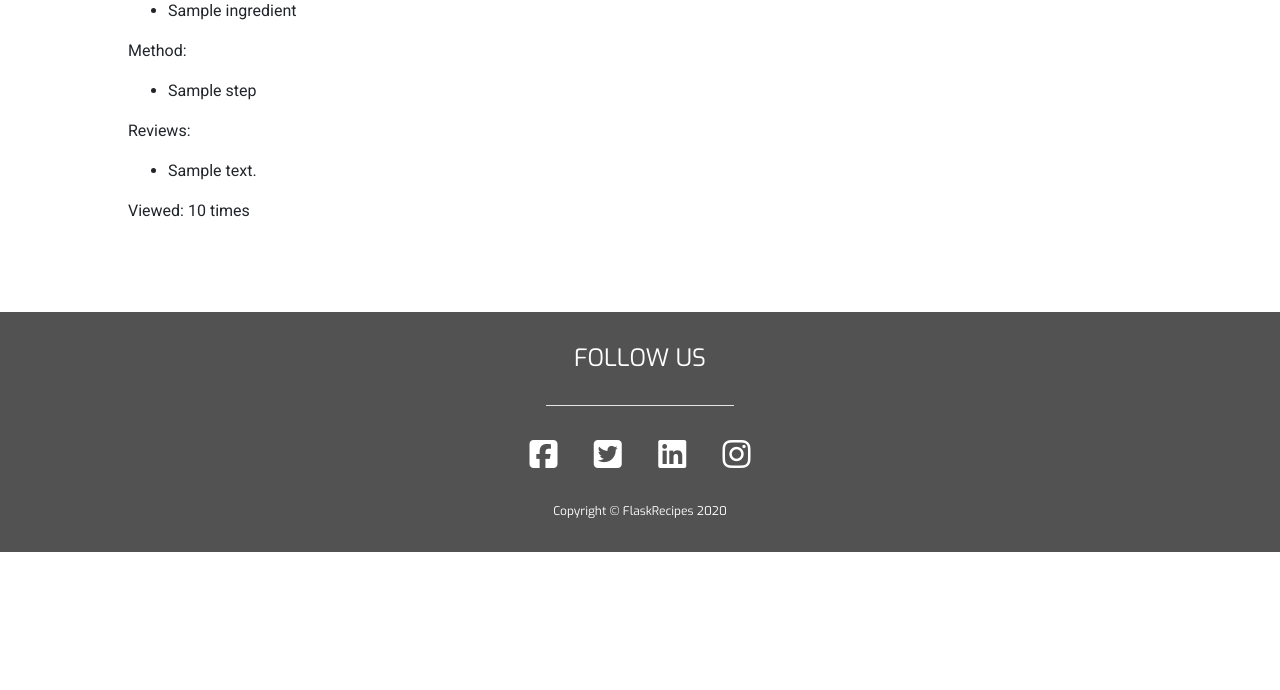
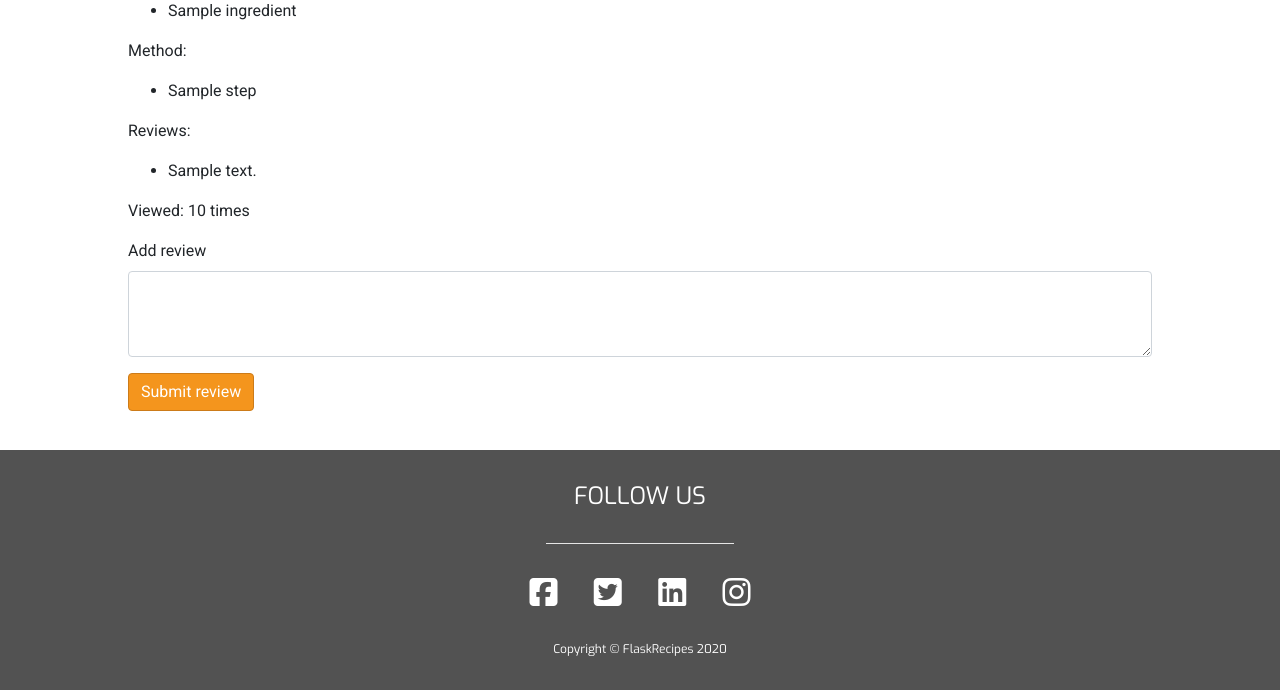
Before and after one commit to faithy80/dcd-project, a Flask app: template templates/view.html in a window 1280 px wide. Shown: the part 488-1178 px from the top of the page. Before the commit the page ends 1040 px from the top, so only its background shows below. Run offline with Flask 2, Linux system fonts and the light colour scheme; the template is opened without the code that fills it: most values are stand-ins (such as "Sample title", 1, 10 or a date in 2020); grey boxes marked "Sample" are stand-in pictures; some libraries are stand-ins or nearby versions.

Commit message:
Adding review for recipes and appliances added.

```diff
--- a/run.py
+++ b/run.py
@@ -125,6 +125,26 @@ def delete_recipe_category(db_id):
     return redirect(url_for('search', collection = 'recipe_categories'))
 
 
+@app.route('/add_review/<db_id>', methods=['POST'])
+def add_review(db_id):
+    if request.args['collection'] == 'recipe':
+        mongo.db.recipes.update({'_id': ObjectId(db_id)},
+        {
+            '$push' : {
+                'reviews' : request.form.get('review')
+            }
+        })
+        return redirect(url_for('view', db_id=db_id, collection='recipes'))
+    if request.args['collection'] == 'appliance':
+        mongo.db.appliances.update({'_id': ObjectId(db_id)},
+        {
+            '$push' : {
+                'reviews' : request.form.get('review')
+            }
+        })
+        return redirect(url_for('view', db_id=db_id, collection='appliances'))
+
+
 if __name__ == '__main__':
     app.run(host=os.getenv('IP', '0.0.0.0'),
             port=int(os.getenv('PORT', '5000')),
--- a/templates/view.html
+++ b/templates/view.html
@@ -8,29 +8,44 @@
 <section class="container-fluid view-container">
     <div class="row">
         <div class="col-12">
-            <img style="width: 300px;" src="{{recipe.img_link}}"/>
+            <img style="width: 300px;" src="{{recipe.img_link}}" />
             <h2>{{recipe.title}}</h2>
+
             <p>Category: {{recipe.category}}</p>
+
             <p>Servings: {{recipe.servings}}</p>
+
             <p>Ingredients:</p>
             <ul>
                 {% for ingredient in recipe.ingredients %}
-                    <li>{{ingredient}}</li>
+                <li>{{ingredient}}</li>
                 {% endfor %}
             </ul>
+
             <p>Method:</p>
             <ul>
                 {% for step in recipe.method %}
-                    <li>{{step}}</li>
+                <li>{{step}}</li>
                 {% endfor %}
             </ul>
+
             <p>Reviews:</p>
             <ul>
                 {% for review in recipe.reviews %}
-                    <li>{{review}}</li>
+                <li>{{review}}</li>
                 {% endfor %}
             </ul>
+
             <p>Viewed: {{recipe.view_stat}} times</p>
+
+            <form action="{{ url_for('add_review', db_id=recipe._id, collection='recipe') }}" method="POST">
+                <div class="form-group">
+                    <label for="review">Add review</label>
+                    <textarea class="form-control" id="review" name="review" rows="3" required></textarea>
+                </div>
+
+                <button type="submit" name="action" class="btn btn-primary btn--orange">Submit review</button>
+            </form>
         </div>
     </div>
 </section>
@@ -41,20 +56,37 @@
 <section class="container-fluid view-container">
     <div class="row">
         <div class="col-12">
-            <img style="width: 300px;" src="{{appliance.img_link}}"/>
+            <img style="width: 300px;" src="{{appliance.img_link}}" />
+
             <h2>{{appliance.brand}} {{appliance.model}}</h2>
+
             <p>Category: {{appliance.type}}</p>
+
             <p>Fuel type: {{appliance.fuel_type}}</p>
+
             <p>Colour: {{appliance.colour}}</p>
+
             <p>Description: {{appliance.description}}</p>
+
             <p>Price: {{appliance.price}} euro</p>
+
             <p>Reviews:</p>
             <ul>
                 {% for review in appliance.reviews %}
-                    <li>{{review}}</li>
+                <li>{{review}}</li>
                 {% endfor %}
             </ul>
+
             <p>Viewed: {{appliance.view_stat}} times</p>
+
+            <form action="{{ url_for('add_review', db_id=appliance._id, collection='appliance') }}" method="POST">
+                <div class="form-group">
+                    <label for="review">Add review</label>
+                    <textarea class="form-control" id="review" name="review" rows="3" required></textarea>
+                </div>
+
+                <button type="submit" name="action" class="btn btn-primary btn--orange">Submit review</button>
+            </form>
         </div>
     </div>
 </section>
```
